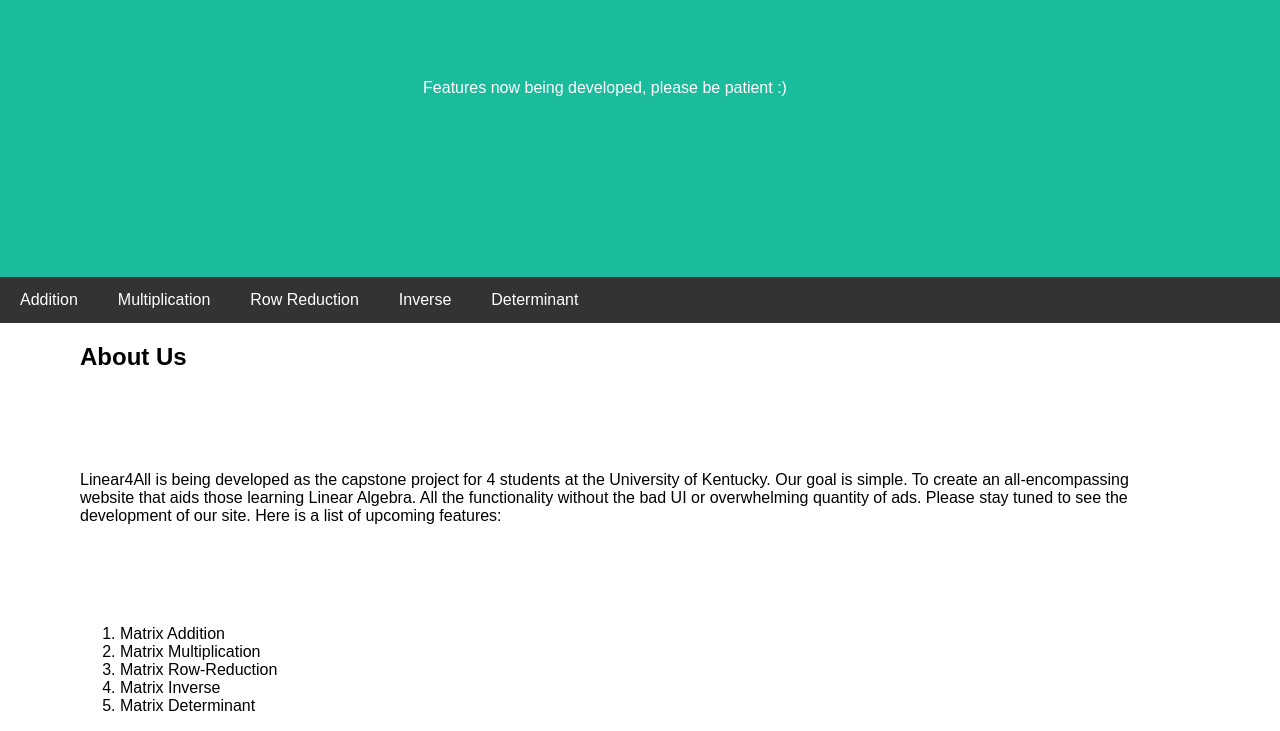
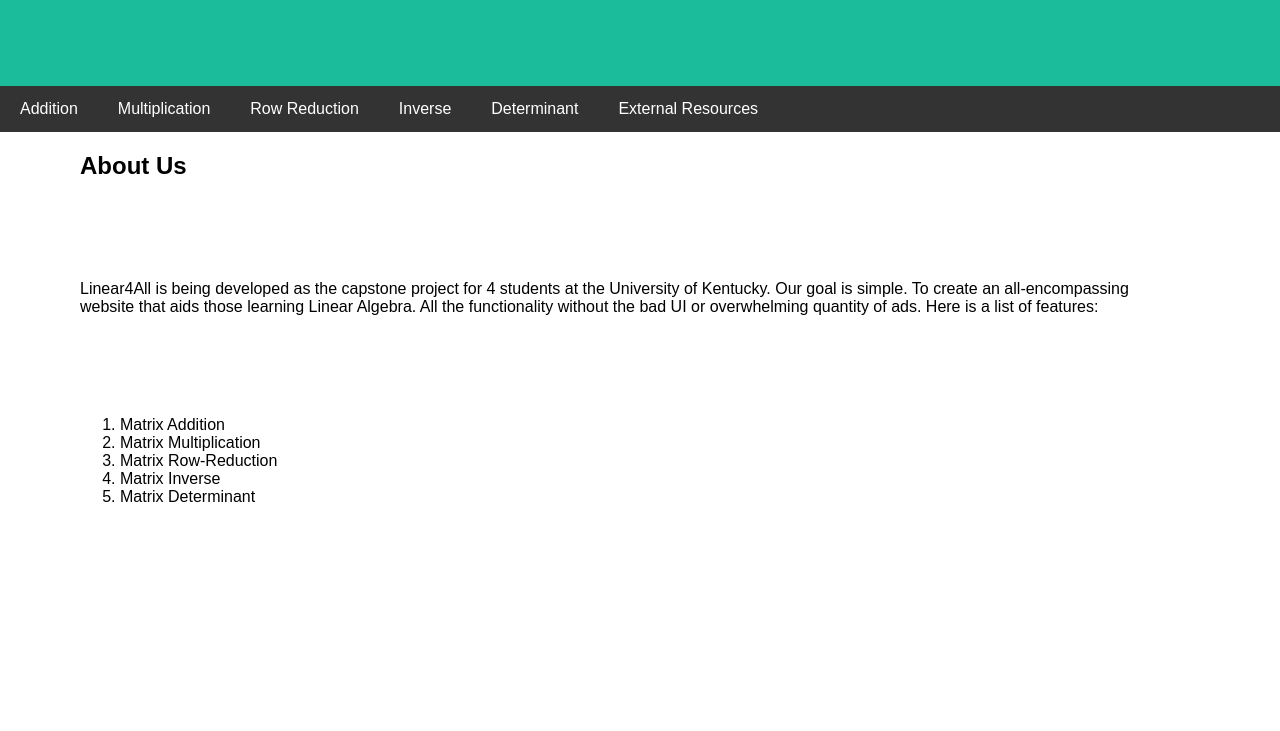
Before and after one commit to Linear4All/Linear4All.github.io, a plain HTML site: page index.html in a window 1280 px wide. Shown: the part 173-904 px from the top of the page. After the commit the page ends 800 px from the top, so only its background shows below. Drawn offline with Linux system fonts and the light colour scheme.

```diff
--- a/index.html
+++ b/index.html
@@ -9,12 +9,14 @@ body {
             margin: 0;
             min-height: 100vh;
         }
+
         p {
             margin-top: 100px;
             margin-bottom: 100px;
             margin-right: 150px;
             margin-left: 80px;
         }
+
         h2 {
             margin-left: 80px;
         }
@@ -69,19 +71,20 @@ ol {
 
     <div class="header">
         <h1>Linear4All</h1>
-  <p>Features now being developed, please be patient :)</p>
     </div>
 
     <div class="navbar">
-  <a href="https://linear4all.github.io/Addition/">Addition</a>
+        <a href="additionInput.html">Addition</a>
         <a href="multiplicationInput.html">Multiplication</a>
         <a href="rowReductionInput.html">Row Reduction</a>
         <a href="inverseInput.html">Inverse</a>
         <a href="determinantInput.html">Determinant</a>
+        <a href="externalResources.html">External Resources</a>
+
     </div>
 
     <h2>About Us</h2>
-  <p> Linear4All is being developed as the capstone project for 4 students at the University of Kentucky. Our goal is simple. To create an all-encompassing website that aids those learning Linear Algebra. All the functionality without the bad UI or overwhelming quantity of ads. Please stay tuned to see the development of our site. Here is a list of upcoming features:<p>
+    <p> Linear4All is being developed as the capstone project for 4 students at the University of Kentucky. Our goal is simple. To create an all-encompassing website that aids those learning Linear Algebra. All the functionality without the bad UI or overwhelming quantity of ads. Here is a list of features:<p>
 
         <ol>
             <li>Matrix Addition</li>
```
Lines whose indentation alone changed are shown as unchanged.
